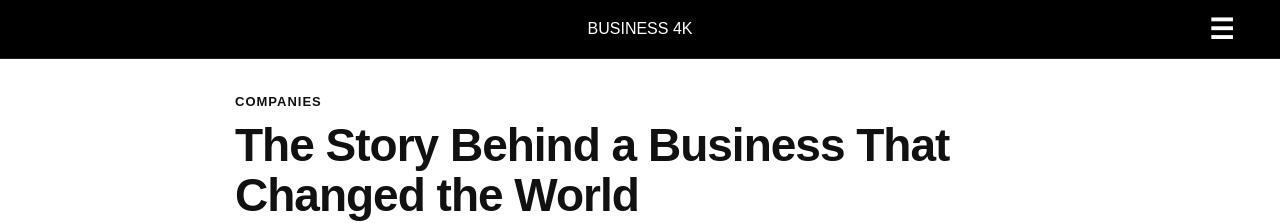
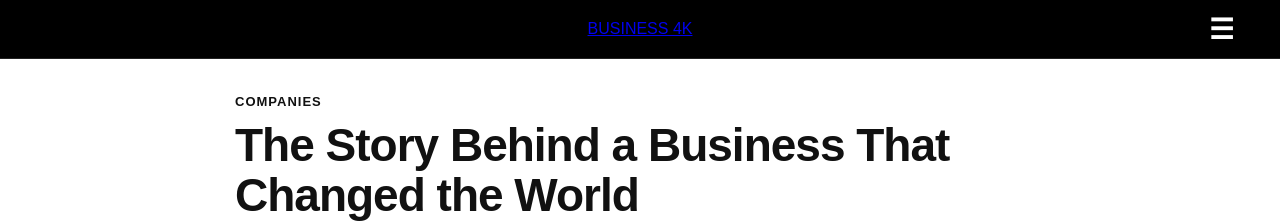
Before and after one commit to business4k/business4k, a Jekyll site: the page built from _posts/2026-08-24-first-business-story.md, in a window 1280 px wide. Shown: the top 223 px of the page. Built offline with Jekyll 4.4.1, drawn with Linux system fonts in a browser that asks for light colours.

Commit message:
Modify site logo styles and adjust logo height
Updated the site logo styles and increased the height of the side menu logo.

```diff
--- a/assets/style.css
+++ b/assets/style.css
@@ -454,7 +454,7 @@
    }
 
 /* ===== Side Menu ===== */
-.site-title {
+.site-logo {
   color: #fff !important;
   text-decoration: none !important;
 }
@@ -480,7 +480,7 @@
   margin-bottom: 24px;
 }
 .side-menu-logo {
-  height: 48px;
+  height: 100px;
   width: auto;
 }
 .menu-close {
```
